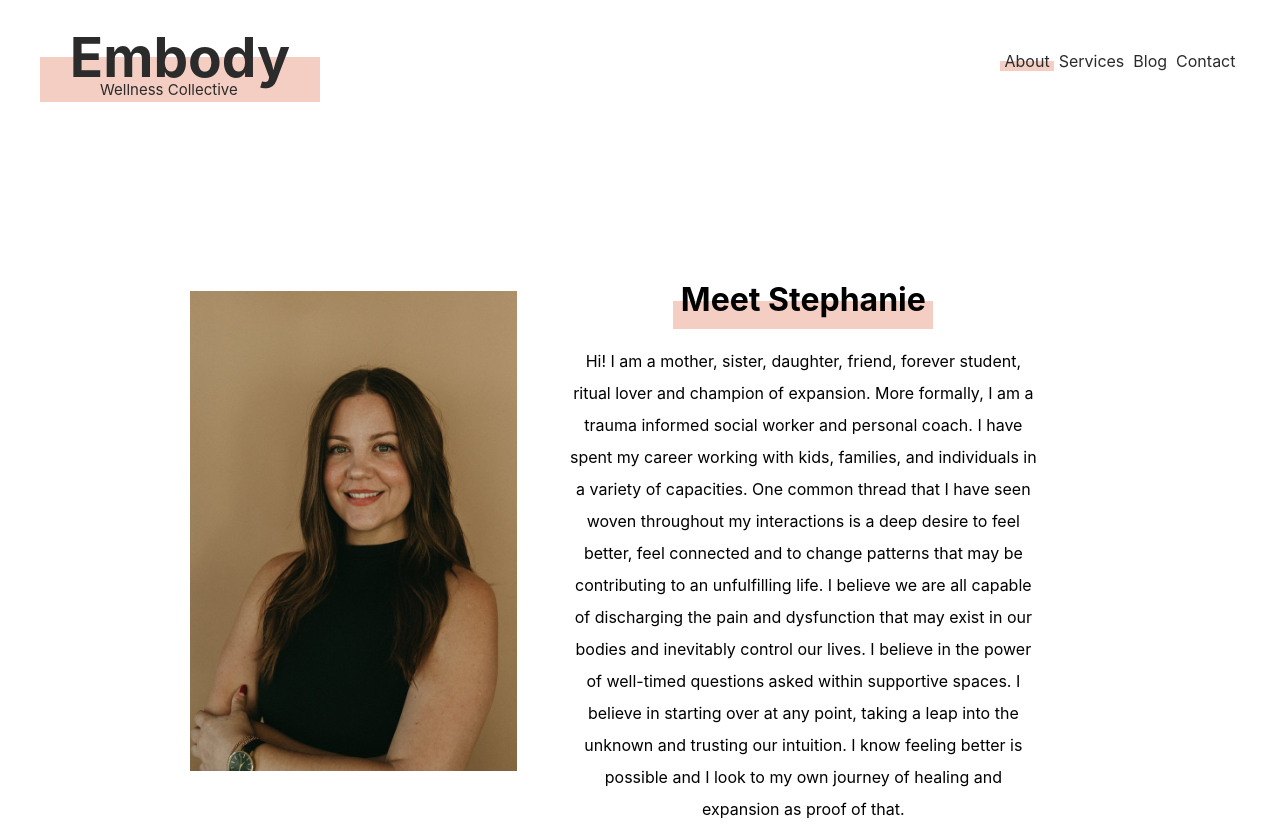
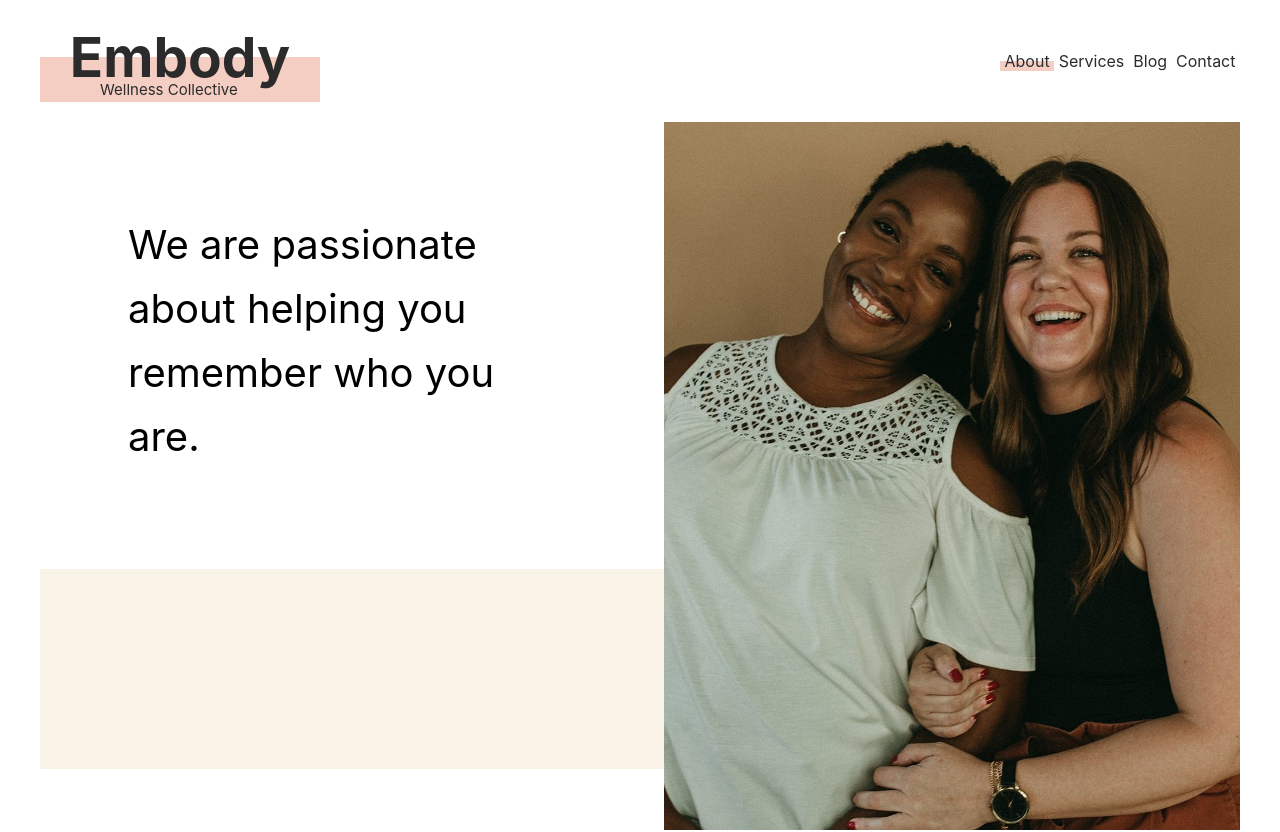
Before and after one commit to spiderthatcodes/embody, a React (Create React App) app in the folder client/: page /about in a window 1280 px wide. Shown: the top 832 px of the page. Built offline with nearby package versions, Linux system fonts and the light colour scheme; the HTML template or start-up script is replaced by a standard one.

Commit message:
about page mostly done

```diff
--- a/client/src/pages/About/About.jsx
+++ b/client/src/pages/About/About.jsx
@@ -5,16 +5,29 @@ import NumberedCard from '../../components/NumberedCard/NumberedCard';
 import { help, ayeshaText, stephanieText } from '../../constants/aboutPageData';
 import ayesha from '../../resources/ayesha.jpg';
 import stephanie from '../../resources/stephanie.jpg';
+import laughing from '../../resources/laughing.jpg';
 import {
     NumberedCardContainer,
     HelpSection,
     GreenStrip,
     BioCardContainer,
+    TopImagePanel,
+    LeftSide,
+    RightSide,
 } from './style';
 
 const About = () => {
     return (
         <Layout>
+            <TopImagePanel>
+                <LeftSide>
+                    <h1>We are passionate about helping you remember who you are.</h1>
+                    <div></div>
+                </LeftSide>
+                <RightSide>
+                    <img src={laughing} alt="ladies laughing" />
+                </RightSide>
+            </TopImagePanel>
             <BioCardContainer>
                 <BioCard
                     name='Stephanie'
--- a/client/src/pages/About/style.js
+++ b/client/src/pages/About/style.js
@@ -40,6 +40,41 @@ export const BioCardContainer = styled.div`
     padding: 150px;
 
     div:first-child {
-    margin-bottom: 46px;;
-}
+        margin-bottom: 46px;
+    }
 `;
+
+export const TopImagePanel = styled.div`
+    display: flex;
+    width: 100%;
+    /* justify-content: space-between; */
+`;
+
+export const LeftSide = styled.div`
+    display: flex;
+    flex-direction: column;
+    justify-content: center;
+    align-items: center;
+    width: 55vw;
+
+    h1 {
+        text-align: left;
+        width: 35vw;
+        margin-bottom: 100px;
+        line-height: 64px;
+        font-weight: 400;
+        font-size: 40px;
+    }
+
+    div {
+        height: 25vh;
+        width: 100%;
+        background-color: ${colors.tan}
+    }
+`;
+
+export const RightSide = styled.div`
+    img {
+        width: 45vw;
+    }
+`;
--- a/client/src/theme.js
+++ b/client/src/theme.js
@@ -2,5 +2,6 @@ export const colors = {
     white: '#ffffff',
     peach: '#f4cec3',
     mint: '#a9cd9e',
-    black: '#2b2b2b'
+    black: '#2b2b2b',
+    tan: '#f8f2e7'
 }
```
Also changed, not shown: client/src/resources/laughing.jpg (added).
